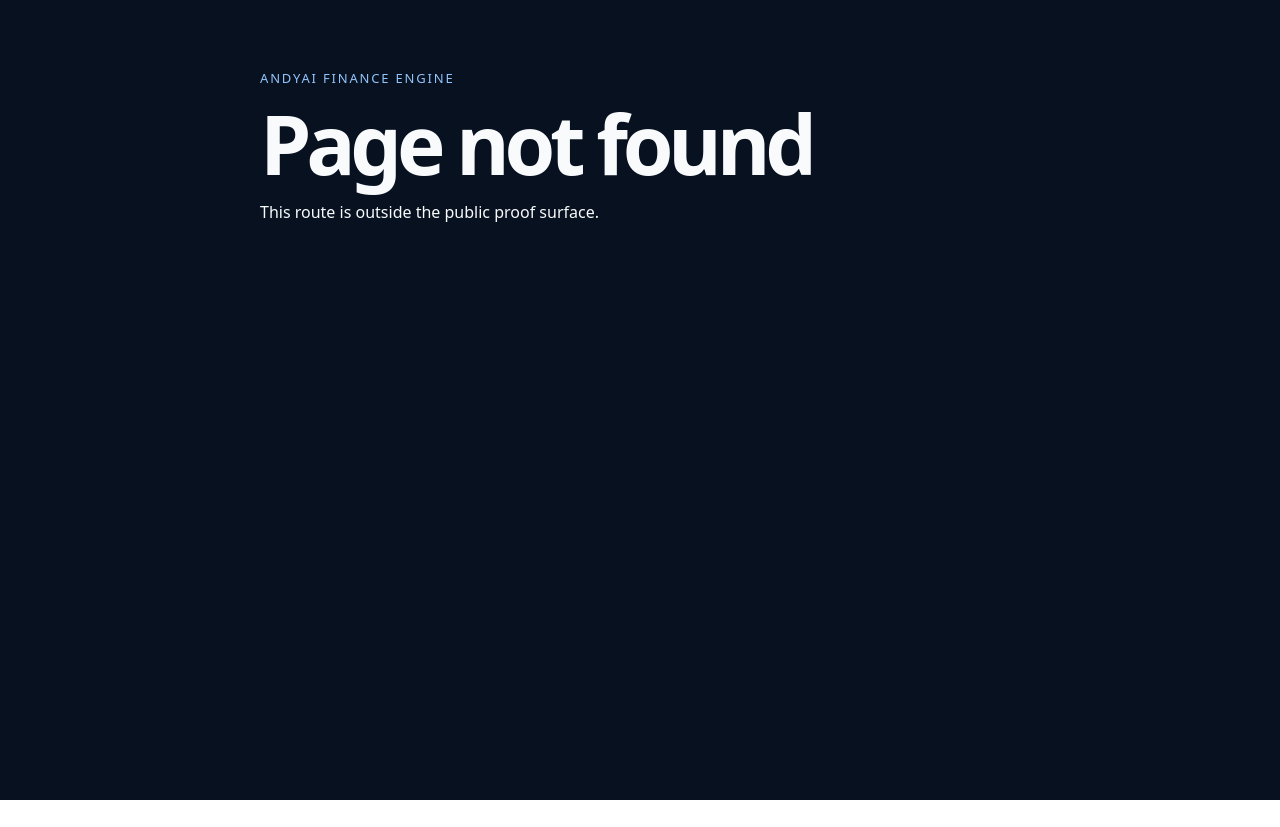
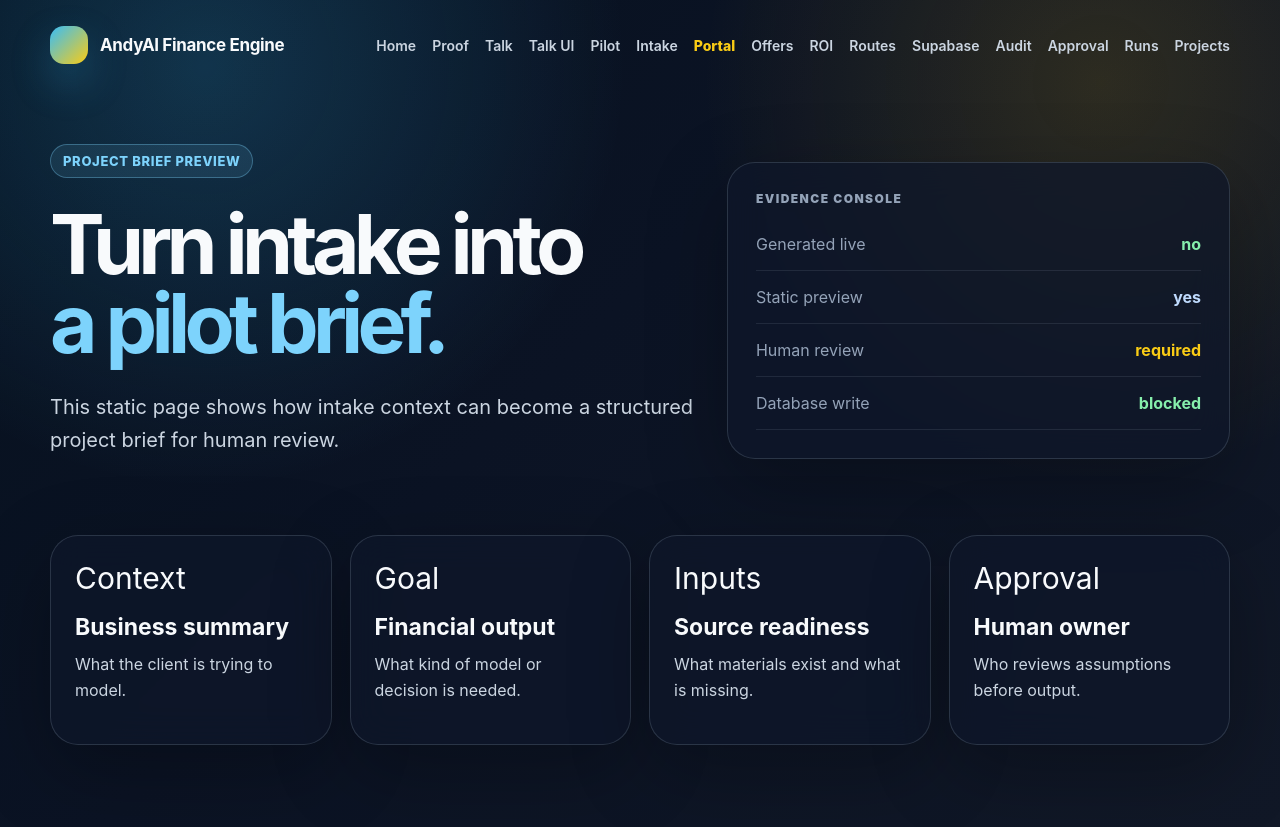
Before and after one commit to kolundzic/andyai-finance-engine, a Next.js app: page /project-brief in a window 1280 px wide. Before the commit this address had no page. Before the commit the page ends 800 px from the top, so only its background shows below. Built offline with nearby package versions, Linux system fonts and the light colour scheme.

Commit message:
feat: add v19.3.0 project brief preview

```diff
--- /dev/null
+++ b/app/project-brief/page.tsx
@@ -0,0 +1,31 @@
+import { EvidenceConsole, FeatureGrid, PrestigePage } from "../../src/ui/finance-prestige-system";
+
+export const metadata = {
+  title: "AndyAI Finance Engine — Project Brief Preview",
+  description: "Static project brief preview.",
+};
+
+export default function ProjectBriefPage() {
+  return (
+    <PrestigePage
+      active="/client-portal"
+      badge="Project Brief Preview"
+      title="Turn intake into"
+      accent="a pilot brief."
+      lead="This static page shows how intake context can become a structured project brief for human review."
+      right={<EvidenceConsole rows={[
+        ["Generated live", "no", "green"],
+        ["Static preview", "yes", "blue"],
+        ["Human review", "required", "gold"],
+        ["Database write", "blocked", "green"],
+      ]} />}
+    >
+      <FeatureGrid items={[
+        ["Context", "Business summary", "What the client is trying to model."],
+        ["Goal", "Financial output", "What kind of model or decision is needed."],
+        ["Inputs", "Source readiness", "What materials exist and what is missing."],
+        ["Approval", "Human owner", "Who reviews assumptions before output."],
+      ]} />
+    </PrestigePage>
+  );
+}
--- a/package.json
+++ b/package.json
@@ -1,6 +1,6 @@
 {
   "name": "andyai-finance-engine",
-  "version": "19.2.0",
+  "version": "19.3.0",
   "private": true,
   "description": "AndyAI Finance Engine — public showcase powered by a governed financial modeling core.",
   "scripts": {
```
Also changed, not shown: 3 other files (tests, documents, lock files or other folders).
